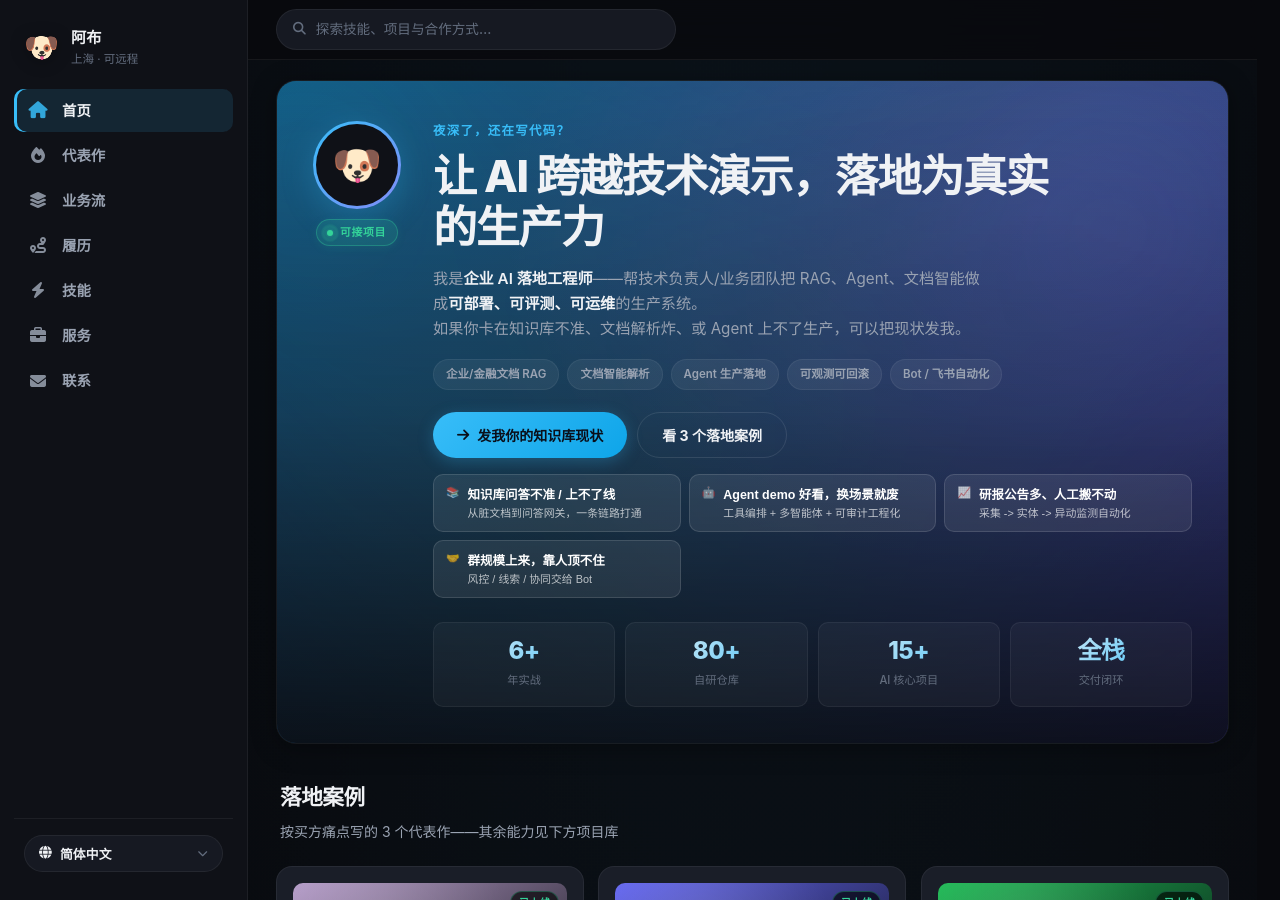
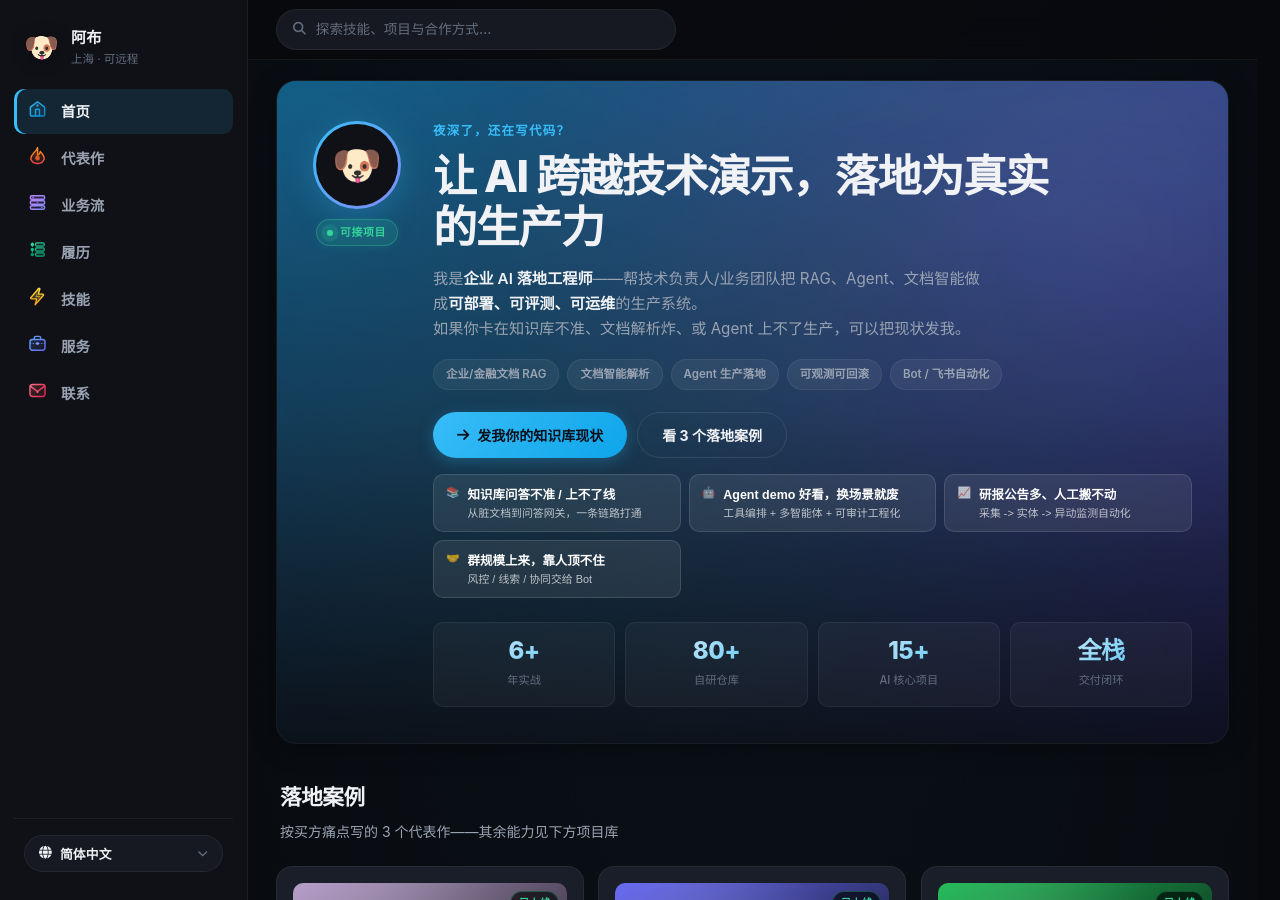
Before and after one commit to BriskyGates/briskygates.github.io, a Jekyll site: the page built from index.html, in a window 1280 px wide and 900 px high. Built offline with Jekyll 4.4.1, drawn with Linux system fonts in a browser that asks for light colours.

Commit message:
feat(icons): replace navigation icons with custom duo-tone gradient SVGs

```diff
--- a/assets/js/main.js
+++ b/assets/js/main.js
@@ -246,6 +246,128 @@ function renderWithVue(config) {
             }
         },
         methods: {
+            getNavIcon(id) {
+                const icons = {
+                    home: `<svg class="nav-svg" xmlns="http://www.w3.org/2000/svg" width="19" height="19" viewBox="0 0 24 24" fill="none" aria-hidden="true">
+                        <defs>
+                            <linearGradient id="nav-g-home" x1="2" y1="2" x2="22" y2="22" gradientUnits="userSpaceOnUse">
+                                <stop offset="0%" stop-color="#38bdf8"/>
+                                <stop offset="100%" stop-color="#0284c7"/>
+                            </linearGradient>
+                            <linearGradient id="nav-f-home" x1="2" y1="2" x2="22" y2="22" gradientUnits="userSpaceOnUse">
+                                <stop offset="0%" stop-color="#38bdf8" stop-opacity="0.22"/>
+                                <stop offset="100%" stop-color="#0284c7" stop-opacity="0.06"/>
+                            </linearGradient>
+                        </defs>
+                        <path d="M3 10.25L12 3.5l9 6.75V20a1.5 1.5 0 0 1-1.5 1.5h-15A1.5 1.5 0 0 1 3 20V10.25z" fill="url(#nav-f-home)"/>
+                        <path d="M3 10.25L12 3.5l9 6.75V20a1.5 1.5 0 0 1-1.5 1.5h-15A1.5 1.5 0 0 1 3 20V10.25z" stroke="url(#nav-g-home)" stroke-width="1.8" stroke-linecap="round" stroke-linejoin="round"/>
+                        <path d="M9.5 21.5V14a1 1 0 0 1 1-1h3a1 1 0 0 1 1 1v7.5" stroke="url(#nav-g-home)" stroke-width="1.8" stroke-linecap="round" stroke-linejoin="round"/>
+                        <circle cx="12" cy="8.2" r="1.25" fill="#38bdf8"/>
+                    </svg>`,
+                    showcase: `<svg class="nav-svg" xmlns="http://www.w3.org/2000/svg" width="19" height="19" viewBox="0 0 24 24" fill="none" aria-hidden="true">
+                        <defs>
+                            <linearGradient id="nav-g-showcase" x1="12" y1="2" x2="12" y2="22" gradientUnits="userSpaceOnUse">
+                                <stop offset="0%" stop-color="#fb923c"/>
+                                <stop offset="50%" stop-color="#f97316"/>
+                                <stop offset="100%" stop-color="#ef4444"/>
+                            </linearGradient>
+                            <linearGradient id="nav-f-showcase" x1="12" y1="2" x2="12" y2="22" gradientUnits="userSpaceOnUse">
+                                <stop offset="0%" stop-color="#fb923c" stop-opacity="0.28"/>
+                                <stop offset="100%" stop-color="#ef4444" stop-opacity="0.08"/>
+                            </linearGradient>
+                        </defs>
+                        <path d="M12 2c-.5 2.5-2.5 4.5-4.5 6.5C5 11 3.5 13.5 3.5 16.5A8.5 8.5 0 0 0 12 22a8.5 8.5 0 0 0 8.5-5.5c0-4-3-7.5-5-9.5-.5 2.5-2 4-3.5 4C12 9 12.5 5 12 2z" fill="url(#nav-f-showcase)"/>
+                        <path d="M12 2c-.5 2.5-2.5 4.5-4.5 6.5C5 11 3.5 13.5 3.5 16.5A8.5 8.5 0 0 0 12 22a8.5 8.5 0 0 0 8.5-5.5c0-4-3-7.5-5-9.5-.5 2.5-2 4-3.5 4C12 9 12.5 5 12 2z" stroke="url(#nav-g-showcase)" stroke-width="1.8" stroke-linecap="round" stroke-linejoin="round"/>
+                        <path d="M12 18.5a3 3 0 0 0 3-3c0-2-1.5-3-3-4.5-1.5 1.5-3 2.5-3 4.5a3 3 0 0 0 3 3z" fill="url(#nav-g-showcase)" opacity="0.85"/>
+                    </svg>`,
+                    'flow-rag': `<svg class="nav-svg" xmlns="http://www.w3.org/2000/svg" width="19" height="19" viewBox="0 0 24 24" fill="none" aria-hidden="true">
+                        <defs>
+                            <linearGradient id="nav-g-flow" x1="2" y1="3" x2="22" y2="21" gradientUnits="userSpaceOnUse">
+                                <stop offset="0%" stop-color="#c084fc"/>
+                                <stop offset="100%" stop-color="#818cf8"/>
+                            </linearGradient>
+                            <linearGradient id="nav-f-flow" x1="2" y1="3" x2="22" y2="21" gradientUnits="userSpaceOnUse">
+                                <stop offset="0%" stop-color="#c084fc" stop-opacity="0.22"/>
+                                <stop offset="100%" stop-color="#818cf8" stop-opacity="0.08"/>
+                            </linearGradient>
+                        </defs>
+                        <rect x="3" y="3.5" width="18" height="4.5" rx="1.75" fill="url(#nav-f-flow)"/>
+                        <rect x="3" y="3.5" width="18" height="4.5" rx="1.75" stroke="url(#nav-g-flow)" stroke-width="1.8"/>
+                        <rect x="3" y="9.75" width="18" height="4.5" rx="1.75" fill="url(#nav-f-flow)"/>
+                        <rect x="3" y="9.75" width="18" height="4.5" rx="1.75" stroke="url(#nav-g-flow)" stroke-width="1.8"/>
+                        <rect x="3" y="16" width="18" height="4.5" rx="1.75" fill="url(#nav-f-flow)"/>
+                        <rect x="3" y="16" width="18" height="4.5" rx="1.75" stroke="url(#nav-g-flow)" stroke-width="1.8"/>
+                        <circle cx="6.5" cy="5.75" r="1" fill="#c084fc"/>
+                        <circle cx="12" cy="12" r="1" fill="#a855f7"/>
+                        <circle cx="17.5" cy="18.25" r="1" fill="#818cf8"/>
+                    </svg>`,
+                    experience: `<svg class="nav-svg" xmlns="http://www.w3.org/2000/svg" width="19" height="19" viewBox="0 0 24 24" fill="none" aria-hidden="true">
+                        <defs>
+                            <linearGradient id="nav-g-exp" x1="3" y1="3" x2="21" y2="21" gradientUnits="userSpaceOnUse">
+                                <stop offset="0%" stop-color="#34d399"/>
+                                <stop offset="100%" stop-color="#059669"/>
+                            </linearGradient>
+                        </defs>
+                        <path d="M5.5 4v16" stroke="url(#nav-g-exp)" stroke-width="1.8" stroke-linecap="round" stroke-dasharray="0.1 3.5"/>
+                        <rect x="9.5" y="3.5" width="11" height="4.2" rx="1.5" fill="rgba(52, 211, 153, 0.16)" stroke="url(#nav-g-exp)" stroke-width="1.6"/>
+                        <circle cx="5.5" cy="5.6" r="2.2" fill="#34d399"/>
+                        <rect x="9.5" y="9.9" width="11" height="4.2" rx="1.5" fill="rgba(52, 211, 153, 0.16)" stroke="url(#nav-g-exp)" stroke-width="1.6"/>
+                        <circle cx="5.5" cy="12" r="2.2" fill="#10b981"/>
+                        <rect x="9.5" y="16.3" width="11" height="4.2" rx="1.5" fill="rgba(52, 211, 153, 0.16)" stroke="url(#nav-g-exp)" stroke-width="1.6"/>
+                        <circle cx="5.5" cy="18.4" r="2.2" fill="#059669"/>
+                    </svg>`,
+                    skills: `<svg class="nav-svg" xmlns="http://www.w3.org/2000/svg" width="19" height="19" viewBox="0 0 24 24" fill="none" aria-hidden="true">
+                        <defs>
+                            <linearGradient id="nav-g-skills" x1="12" y1="2" x2="12" y2="22" gradientUnits="userSpaceOnUse">
+                                <stop offset="0%" stop-color="#fde047"/>
+                                <stop offset="50%" stop-color="#fbbf24"/>
+                                <stop offset="100%" stop-color="#f59e0b"/>
+                            </linearGradient>
+                            <linearGradient id="nav-f-skills" x1="12" y1="2" x2="12" y2="22" gradientUnits="userSpaceOnUse">
+                                <stop offset="0%" stop-color="#fde047" stop-opacity="0.28"/>
+                                <stop offset="100%" stop-color="#f59e0b" stop-opacity="0.1"/>
+                            </linearGradient>
+                        </defs>
+                        <path d="M13 2.5L3.5 13.5a1 1 0 0 0 .8 1.5H11l-2 7.5L19.5 10.5a1 1 0 0 0-.8-1.5H13l2-6.5a.5.5 0 0 0-.8-.5H13z" fill="url(#nav-f-skills)"/>
+                        <path d="M13 2.5L3.5 13.5a1 1 0 0 0 .8 1.5H11l-2 7.5L19.5 10.5a1 1 0 0 0-.8-1.5H13l2-6.5a.5.5 0 0 0-.8-.5H13z" stroke="url(#nav-g-skills)" stroke-width="1.8" stroke-linecap="round" stroke-linejoin="round"/>
+                        <polygon points="12,7 9,13 14,13 11,18 16,11 11,11" fill="#fde047" opacity="0.6"/>
+                    </svg>`,
+                    services: `<svg class="nav-svg" xmlns="http://www.w3.org/2000/svg" width="19" height="19" viewBox="0 0 24 24" fill="none" aria-hidden="true">
+                        <defs>
+                            <linearGradient id="nav-g-services" x1="2" y1="4" x2="22" y2="21" gradientUnits="userSpaceOnUse">
+                                <stop offset="0%" stop-color="#60a5fa"/>
+                                <stop offset="100%" stop-color="#6366f1"/>
+                            </linearGradient>
+                            <linearGradient id="nav-f-services" x1="2" y1="4" x2="22" y2="21" gradientUnits="userSpaceOnUse">
+                                <stop offset="0%" stop-color="#60a5fa" stop-opacity="0.22"/>
+                                <stop offset="100%" stop-color="#6366f1" stop-opacity="0.08"/>
+                            </linearGradient>
+                        </defs>
+                        <rect x="2.5" y="7" width="19" height="13.5" rx="3" fill="url(#nav-f-services)"/>
+                        <rect x="2.5" y="7" width="19" height="13.5" rx="3" stroke="url(#nav-g-services)" stroke-width="1.8"/>
+                        <path d="M8 7V4.75A1.75 1.75 0 0 1 9.75 3h4.5A1.75 1.75 0 0 1 16 4.75V7" stroke="url(#nav-g-services)" stroke-width="1.8" stroke-linecap="round"/>
+                        <line x1="2.5" y1="12" x2="21.5" y2="12" stroke="url(#nav-g-services)" stroke-width="1.5" stroke-dasharray="1.5 2"/>
+                        <rect x="10" y="10.5" width="4" height="3" rx="1" fill="#818cf8"/>
+                    </svg>`,
+                    contact: `<svg class="nav-svg" xmlns="http://www.w3.org/2000/svg" width="19" height="19" viewBox="0 0 24 24" fill="none" aria-hidden="true">
+                        <defs>
+                            <linearGradient id="nav-g-contact" x1="2" y1="4" x2="22" y2="20" gradientUnits="userSpaceOnUse">
+                                <stop offset="0%" stop-color="#fb7185"/>
+                                <stop offset="100%" stop-color="#e11d48"/>
+                            </linearGradient>
+                            <linearGradient id="nav-f-contact" x1="2" y1="4" x2="22" y2="20" gradientUnits="userSpaceOnUse">
+                                <stop offset="0%" stop-color="#fb7185" stop-opacity="0.24"/>
+                                <stop offset="100%" stop-color="#e11d48" stop-opacity="0.08"/>
+                            </linearGradient>
+                        </defs>
+                        <rect x="2.5" y="4.5" width="19" height="15" rx="3" fill="url(#nav-f-contact)"/>
+                        <rect x="2.5" y="4.5" width="19" height="15" rx="3" stroke="url(#nav-g-contact)" stroke-width="1.8"/>
+                        <path d="M3 6.5l8.15 6.11a1.5 1.5 0 0 0 1.7 0L21 6.5" stroke="url(#nav-g-contact)" stroke-width="1.8" stroke-linecap="round" stroke-linejoin="round"/>
+                        <circle cx="12" cy="14" r="1.3" fill="#fb7185"/>
+                    </svg>`
+                };
+                return icons[id] || `<svg class="nav-svg" xmlns="http://www.w3.org/2000/svg" width="19" height="19" viewBox="0 0 24 24" fill="none"><circle cx="12" cy="12" r="8" stroke="currentColor" stroke-width="1.8"/></svg>`;
+            },
             getScrollOffset() {
                 if (this._cachedOffset !== null && this._cachedOffsetWidth === window.innerWidth) {
                     return this._cachedOffset;
--- a/index.html
+++ b/index.html
@@ -24,7 +24,7 @@ description: Python 全栈 | 企业级 AI 落地 | RAG · Agent · 文档智能
                 :class="{ active: activeSection === item.id }"
                 @click.prevent="scrollToSection(item.id)"
             >
-                <i :class="item.icon"></i>
+                <span class="nav-icon-wrap" v-html="getNavIcon(item.id)" aria-hidden="true"></span>
                 <span>{{ item.label }}</span>
             </a>
         </nav>
@@ -402,7 +402,7 @@ description: Python 全栈 | 企业级 AI 落地 | RAG · Agent · 文档智能
             :class="{ active: activeSection === item.id }"
             @click.prevent="scrollToSection(item.id)"
         >
-            <i :class="item.icon"></i>
+            <span class="nav-icon-wrap" v-html="getNavIcon(item.id)" aria-hidden="true"></span>
             <span>{{ item.shortLabel || item.label }}</span>
         </a>
     </nav>
```
